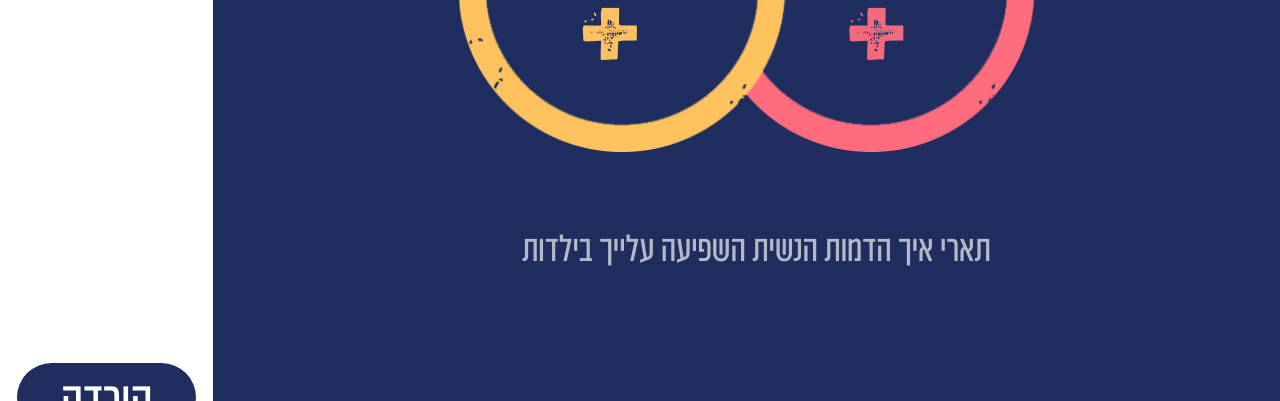
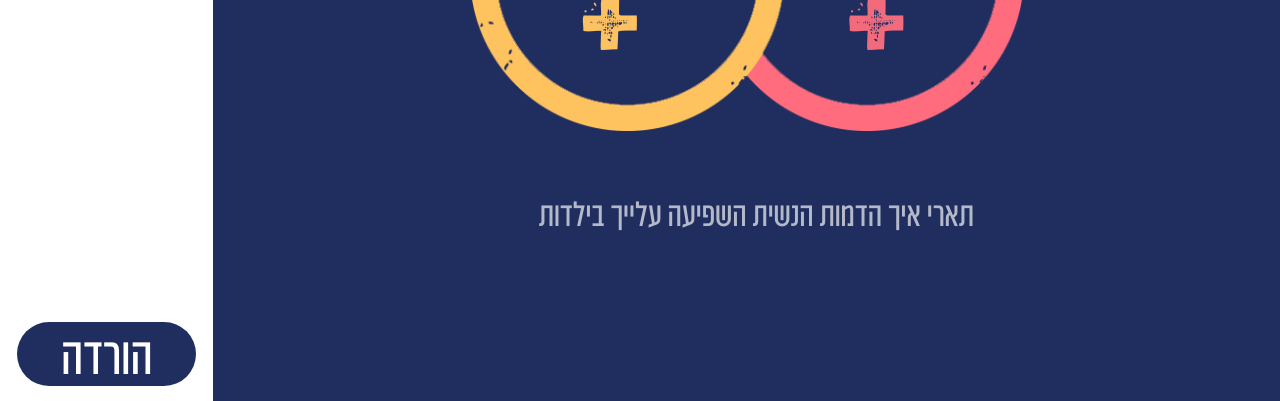
Before and after one commit to nireshdat/yourturn, a plain HTML site: page public/index.html in a window 1280 px wide. Shown: the part 230-631 px from the top of the page. Drawn offline with Linux system fonts and the light colour scheme.

Commit message:
textare decreased font

```diff
--- a/public/index.css
+++ b/public/index.css
@@ -184,7 +184,7 @@ body {
 
 
 .textarea {
-  font-size: 2.8vw;
+  font-size: 2.6vw;
   cursor: text;
   color: var(--font-color);;
   border: none;
```
